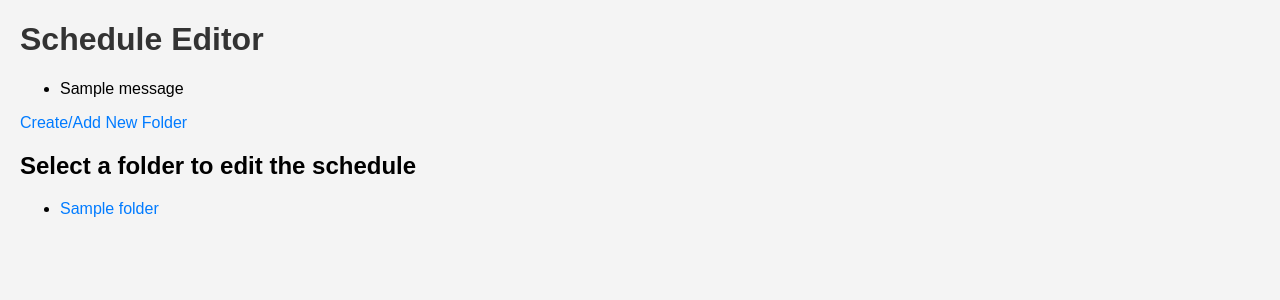
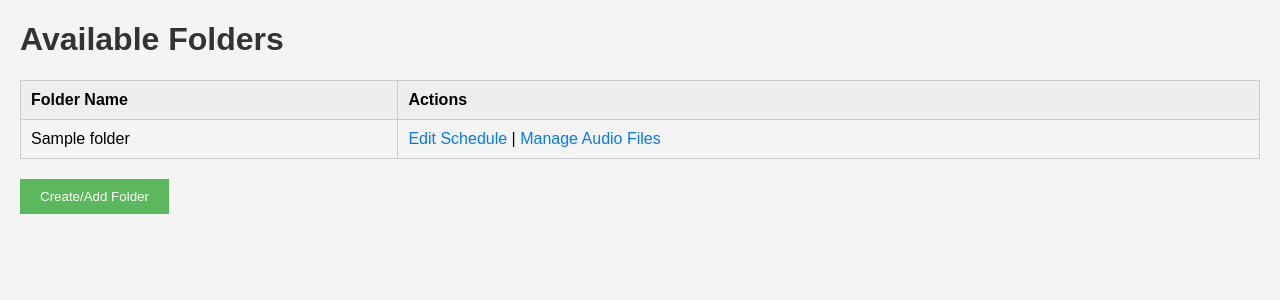
Before and after one commit to petrkr/rigremote, a Flask app: template templates/index.html in a window 1280 px wide. Shown: the top 300 px of the page. Run offline with Flask 3, Linux system fonts and the light colour scheme; the template is opened without the code that fills it: most values are stand-ins (such as "Sample title", 1, 10 or a date in 2020); one stand-in notice (Sample message) is shown.

Commit message:
Editor: Added manage audio files

```diff
--- a/editor.py
+++ b/editor.py
@@ -10,8 +10,8 @@ BASE_DIR = '/mnt/data/sstv'
 
 @app.route('/')
 def index():
-    subfolders = [f.name for f in os.scandir(BASE_DIR) if f.is_dir()]
-    return render_template('index.html', subfolders=subfolders)
+    folders = [f for f in os.listdir(BASE_DIR) if os.path.isdir(os.path.join(BASE_DIR, f))]
+    return render_template('index.html', folders=folders)
 
 @app.route('/create', methods=['GET', 'POST'])
 def create_folder():
@@ -42,6 +42,7 @@ def edit_schedule(folder_name):
     if request.method == 'POST':
         data = request.form.to_dict(flat=False)
         df = pd.DataFrame(data)
+
         df.to_csv(csv_path, index=False)
         flash('Schedule updated successfully!', 'success')
         return redirect(url_for('index'))
@@ -49,5 +50,30 @@ def edit_schedule(folder_name):
     df = pd.read_csv(csv_path)
     return render_template('edit_schedule.html', folder_name=folder_name, data=df.to_dict(orient='records'))
 
+# Route to Manage Audio Files
+@app.route('/manage_audio/<folder_name>', methods=['GET', 'POST'])
+def manage_audio(folder_name):
+    folder_path = os.path.join(BASE_DIR, folder_name)
+    audio_files = [f for f in os.listdir(folder_path) if f.endswith('.wav')]
+
+    if request.method == 'POST':
+        if 'audio_file' in request.files:
+            file = request.files['audio_file']
+            if file.filename.endswith('.wav'):
+                file.save(os.path.join(folder_path, file.filename))
+            return redirect(url_for('manage_audio', folder_name=folder_name))
+
+    return render_template('audio_files.html', folder_name=folder_name, audio_files=audio_files)
+
+# Route to Delete Audio File
+@app.route('/delete_audio/<folder_name>/<file_name>', methods=['POST'])
+def delete_audio_file(folder_name, file_name):
+    folder_path = os.path.join(BASE_DIR, folder_name)
+    file_path = os.path.join(folder_path, file_name)
+    if os.path.exists(file_path):
+        os.remove(file_path)
+    return redirect(url_for('manage_audio', folder_name=folder_name))
+
+
 if __name__ == '__main__':
-    app.run(debug=True)
+    app.run("::", debug=True)
--- a/templates/edit_schedule.html
+++ b/templates/edit_schedule.html
@@ -90,9 +90,11 @@
                 $(".datepicker").datepicker({ dateFormat: 'dd.mm.yy' });
             });
 
-            // Delete row
+            // Delete row with confirmation
             $(document).on('click', '.delete-button', function() {
-                $(this).closest('tr').remove();
+                if (confirm('Are you sure you want to delete this row?')) {
+                    $(this).closest('tr').remove();
+                }
             });
 
             // Save changes with AJAX
--- a/templates/index.html
+++ b/templates/index.html
@@ -3,32 +3,34 @@
 <head>
     <meta charset="UTF-8">
     <meta name="viewport" content="width=device-width, initial-scale=1.0">
-    <title>Schedule Editor</title>
+    <title>Folder List</title>
     <link rel="stylesheet" href="{{ url_for('static', filename='style.css') }}">
 </head>
 <body>
-    <h1>Schedule Editor</h1>
+    <h1>Available Folders</h1>
 
-    <!-- Flash Messages -->
-    {% with messages = get_flashed_messages(with_categories=true) %}
-        {% if messages %}
-            <ul class="flashes">
-                {% for category, message in messages %}
-                    <li class="{{ category }}">{{ message }}</li>
-                {% endfor %}
-            </ul>
-        {% endif %}
-    {% endwith %}
+    <table id="folder-table">
+        <thead>
+            <tr>
+                <th>Folder Name</th>
+                <th>Actions</th>
+            </tr>
+        </thead>
+        <tbody>
+            {% for folder in folders %}
+            <tr>
+                <td>{{ folder }}</td>
+                <td>
+                    <a href="{{ url_for('edit_schedule', folder_name=folder) }}">Edit Schedule</a> |
+                    <a href="{{ url_for('manage_audio', folder_name=folder) }}">Manage Audio Files</a>
+                </td>
+            </tr>
+            {% endfor %}
+        </tbody>
+    </table>
 
-    <div class="actions">
-        <a href="{{ url_for('create_folder') }}" class="button">Create/Add New Folder</a>
-    </div>
-
-    <h2>Select a folder to edit the schedule</h2>
-    <ul class="folder-list">
-        {% for folder in subfolders %}
-            <li><a href="{{ url_for('edit_schedule', folder_name=folder) }}">{{ folder }}</a></li>
-        {% endfor %}
-    </ul>
+    <form method="post" action="{{ url_for('create_folder') }}">
+        <button type="submit">Create/Add Folder</button>
+    </form>
 </body>
 </html>
```
Also changed, not shown: templates/audio_files.html (added, +62 -0 lines).
